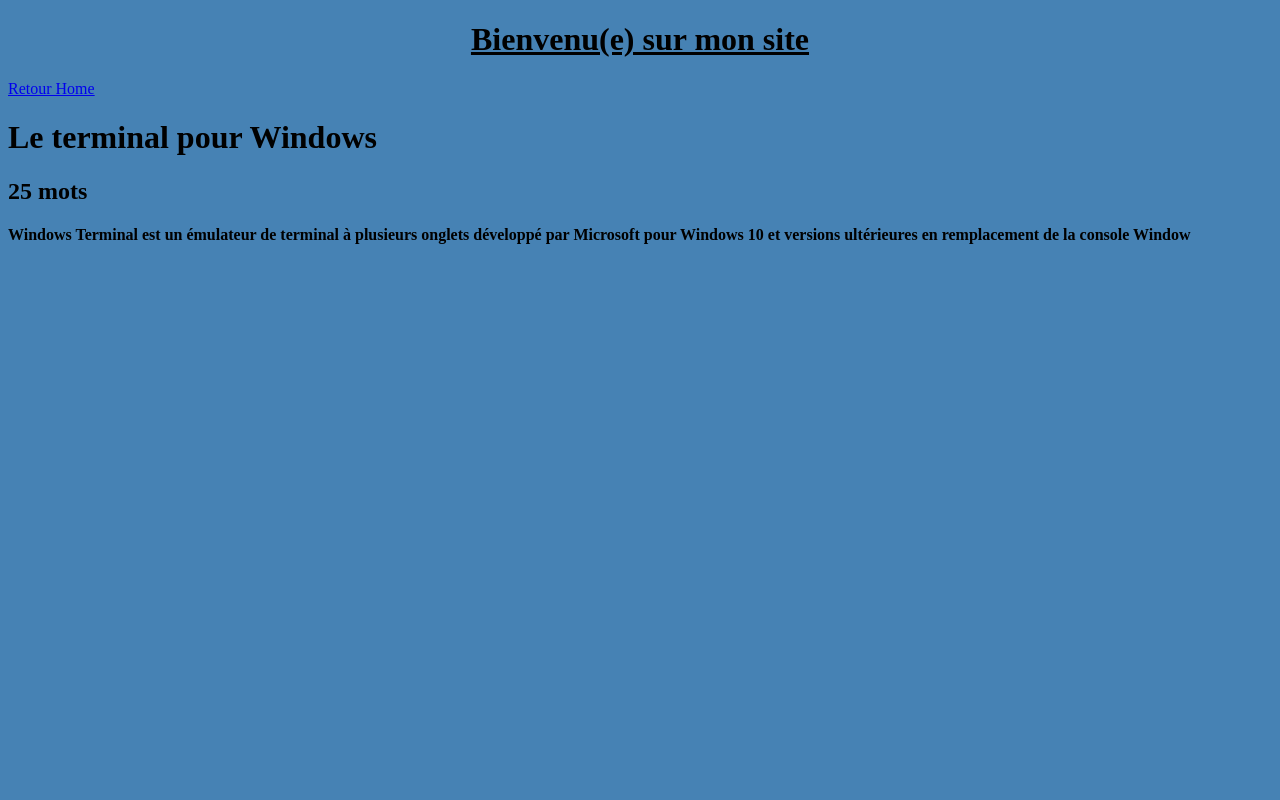
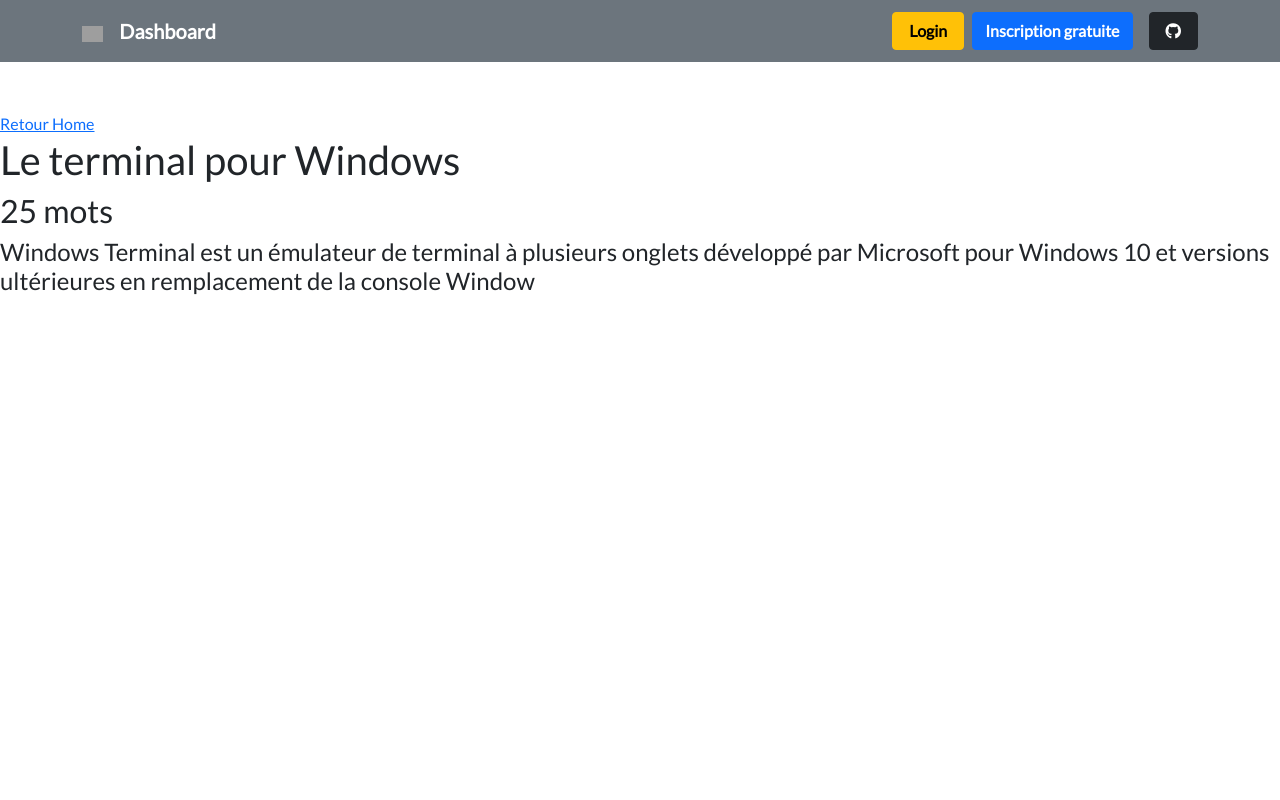
Before and after one commit to BAKJUNIOR/JApprend-Django, a Django app: a page that uses blog/templates/blog/base.html in a window 1280 px wide. Run offline with Django 4.2, Linux system fonts and the light colour scheme; data comes from the database, SQL or seed files in the repository; both versions use the stored data as it was after the commit; grey boxes are pictures that could not be loaded.

Commit message:
first commit

```diff
--- a/WebSites/settings.py
+++ b/WebSites/settings.py
@@ -9,7 +9,7 @@
 For the full list of settings and their values, see
 https://docs.djangoproject.com/en/4.2/ref/settings/
 """
-
+import os
 from pathlib import Path
 
 # Build paths inside the project like this: BASE_DIR / 'subdir'.
@@ -118,6 +118,9 @@
 # https://docs.djangoproject.com/en/4.2/howto/static-files/
 
 STATIC_URL = 'static/'
+STATICFILES_DIRS = [
+    os.path.join(BASE_DIR, "blog/static")
+]
 
 # Default primary key field type
 # https://docs.djangoproject.com/en/4.2/ref/settings/#default-auto-field
--- a/WebSites/urls.py
+++ b/WebSites/urls.py
@@ -17,13 +17,13 @@
 from django.contrib import admin
 from django.urls import path
 
-from WebSites.views import blog_post, blog_posts, home
+from WebSites.views import blog_post, blog_posts, blogForm
 
 urlpatterns = [
 
-    path('',home, name="home"),
-    path('blog/', blog_posts, name="blog-index"),
+    path('', blog_posts, name="blog-index"),
     path('blog/<str:slug>', blog_post, name="blog-post"),
-    path('bakus-admin/', admin.site.urls)
+    path('bakus-admin/', admin.site.urls),
+    path('article/', blogForm, name=" blogForm-index"),
 
 ]
--- a/WebSites/views.py
+++ b/WebSites/views.py
@@ -1,15 +1,14 @@
 from django.contrib.auth.decorators import login_required
-from django.http import HttpResponse, Http404
+from django.http import HttpResponse, Http404, HttpResponseRedirect
 from django.shortcuts import render, get_object_or_404
 from django.urls import reverse
 
+from WebSites.form import BlogForm
 from blog.models import BlogPost
 
 
 # Create your views here.
 
-def home(request):
-    return HttpResponse("Hello, world. You're at the my site web")
 
 
 @login_required()
@@ -40,3 +39,15 @@
     except BlogPost.DoesNotExist:
         # Si aucun objet BlogPost correspondant n'est trouvé, renvoyer une autre page HTML error
         return render(request, 'blog/error404.html')
+
+
+def blogForm(request):
+    if request.method == 'POST':
+        form = BlogForm(request.POST)
+        if form.is_valid():
+            form.save()
+            return HttpResponse("Blog post saved")
+    else:
+        form = BlogForm()
+
+    return render(request, 'blog/blogForm.html', context={'form': form})
--- a/blog/admin.py
+++ b/blog/admin.py
@@ -12,7 +12,8 @@
         'slug',
         'published',
         'date',
-        'description'
+        'description',
+        'number_of_words'
     )
     ordering = ('-published', '-date') # Trier les élements de la table
     list_editable = ("slug", "title", )#modifier directement un champs de la db
@@ -24,3 +25,5 @@
     list_filter = ('published', 'author')
 
     autocomplete_fields = ('author', ) # un choix par selection
+    filter_horizontal = ('category', ) # filter sur les champs maytomay
+    list_per_page = 6#filter le nombre article a afficher
--- /dev/null
+++ b/blog/static/css/style.css
@@ -0,0 +1,17 @@
+
+@import url('https://fonts.googleapis.com/css2?family=Lato&display=swap');
+
+html, body {
+    height: 100%;
+    margin: 0;
+    border: 0;
+    font-family: 'Lato', sans-serif;
+}
+
+body {
+    background-repeat: no-repeat;
+    background-size: cover;
+}
+nav {
+ margin-bottom: 50px;
+}
--- a/blog/templates/blog/base.html
+++ b/blog/templates/blog/base.html
@@ -1,3 +1,4 @@
+{% load static %}
 <!doctype html>
 <html lang="en">
 <head>
@@ -5,14 +6,74 @@
     <meta name="viewport"
           content="width=device-width, user-scalable=no, initial-scale=1.0, maximum-scale=1.0, minimum-scale=1.0">
     <meta http-equiv="X-UA-Compatible" content="ie=edge">
+    <title>Document</title>
+    <link rel="stylesheet" href="https://cdnjs.cloudflare.com/ajax/libs/font-awesome/6.5.1/css/all.min.css">
+    <link href="https://cdn.jsdelivr.net/npm/bootstrap@5.0.2/dist/css/bootstrap.min.css" rel="stylesheet" integrity="sha384-EVSTQN3/azprG1Anm3QDgpJLIm9Nao0Yz1ztcQTwFspd3yD65VohhpuuCOmLASjC" crossorigin="anonymous">
+    <link rel="stylesheet" href="{% static 'css/style.css' %}">
+</head>
     {% block title %}{% endblock %}
-</head>
-<body style="background-color: SteelBlue">
+<body>
 
-<u>
-    <h1 style="text-align: center">Bienvenu(e) sur mon site</h1>
+<!-- Navbar -->
+<nav class="navbar navbar-expand-lg navbar-light bg-secondary">
+    <!-- Container wrapper -->
+    <div class="container">
+        <!-- Navbar brand -->
+        <a class="navbar-brand me-2" href="">
+            <img
+                    src="logo.jpg"
+                    height="16"
+                    alt=" "
 
-</u>
+            />
+        </a>
+
+        <!-- Toggle button -->
+        <button
+                data-mdb-collapse-init
+                class="navbar-toggler"
+                type="button"
+                data-mdb-target="#navbarButtonsExample"
+                aria-controls="navbarButtonsExample"
+                aria-expanded="false"
+                aria-label="Toggle navigation"
+        >
+            <i class="fas fa-bars"></i>
+        </button>
+
+        <!-- Collapsible wrapper -->
+        <div class="collapse navbar-collapse" id="navbarButtonsExample">
+            <!-- Left links -->
+            <ul class="navbar-nav me-auto mb-2 mb-lg-0">
+                <li class="nav-item">
+                    <a class="nav-link" href="#" style="color: white ; font-size: 20px" ><strong>Dashboard</strong> </a>
+                </li>
+            </ul>
+            <!-- Left links -->
+
+            <div class="d-flex align-items-center">
+                <button data-mdb-ripple-init type="button" class="btn btn-warning px-3 me-2">
+                   <strong>Login</strong>
+                </button>
+                <button data-mdb-ripple-init type="button" class="btn btn-primary me-3">
+                    <strong>Inscription gratuite</strong>
+                </button>
+                <a
+                        data-mdb-ripple-init
+                        class="btn btn-dark px-3"
+                        href="https://github.com/BAKJUNIOR"
+                        role="button"
+                ><i class="fab fa-github"></i
+                ></a>
+            </div>
+        </div>
+        <!-- Collapsible wrapper -->
+    </div>
+    <!-- Container wrapper -->
+</nav>
+<!-- Navbar -->
+
+
 
  {% block content %}{% endblock %}
 
```
Also changed, not shown: WebSites/form.py (added, +17 -0 lines), blog/templates/blog/blogForm.html (added, +19 -0 lines), db.sqlite3.
